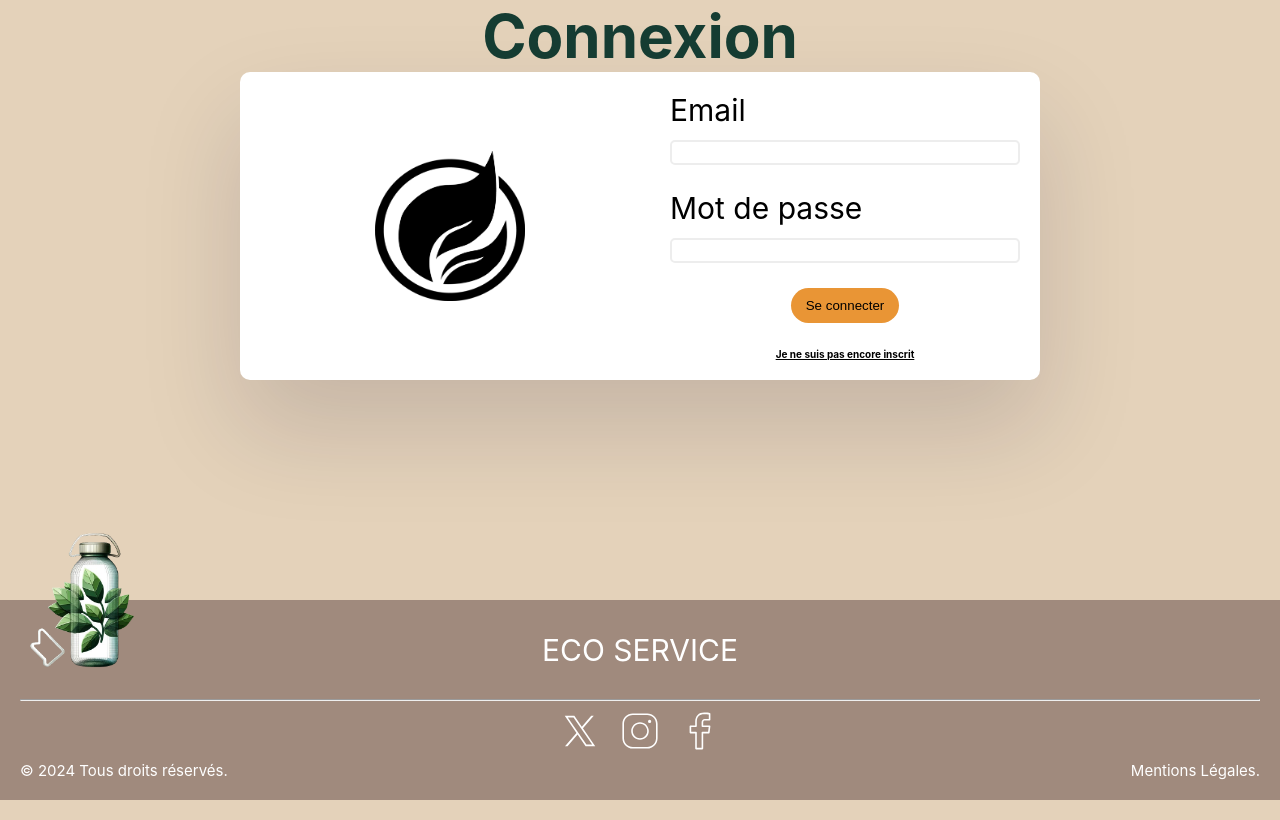
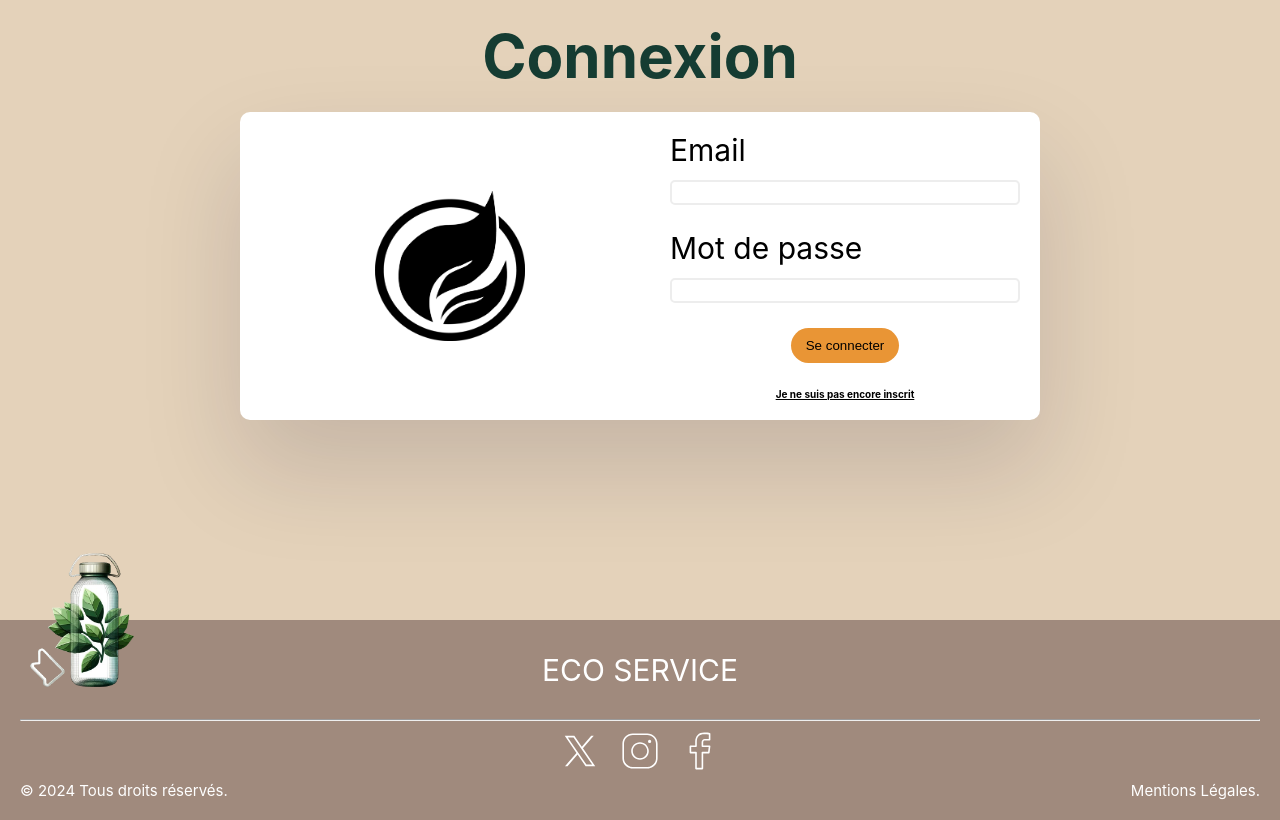
Before and after one commit to Ioamra/eco-service, a React (Create React App) app in the folder front/: page / in a window 1280 px wide. Built offline with nearby package versions, Linux system fonts and the light colour scheme.

Commit message:
fix h1 margin

```diff
--- a/front/src/pages/sing-in-up.jsx
+++ b/front/src/pages/sing-in-up.jsx
@@ -111,6 +111,7 @@ const styles = {
         textAlign: 'center',
         color: '#153C32',
         fontSize: '6rem',
+        margin: '20px',
     },
     formLayout: {
         display: 'flex',
```
